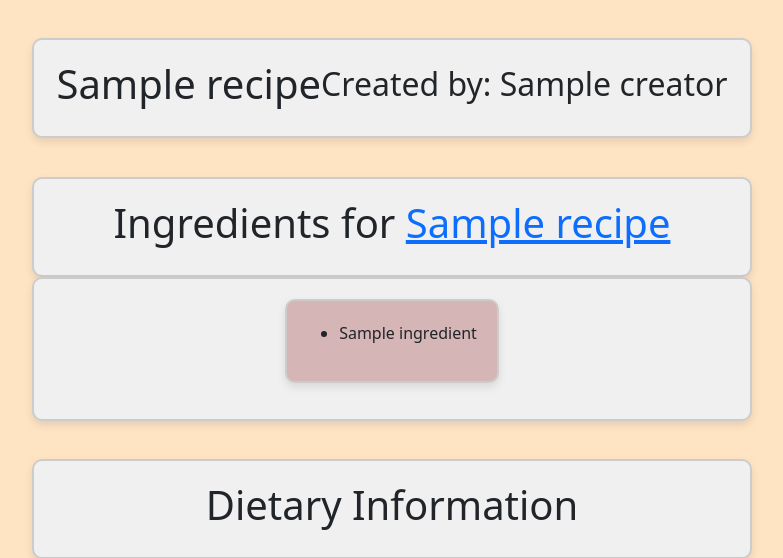
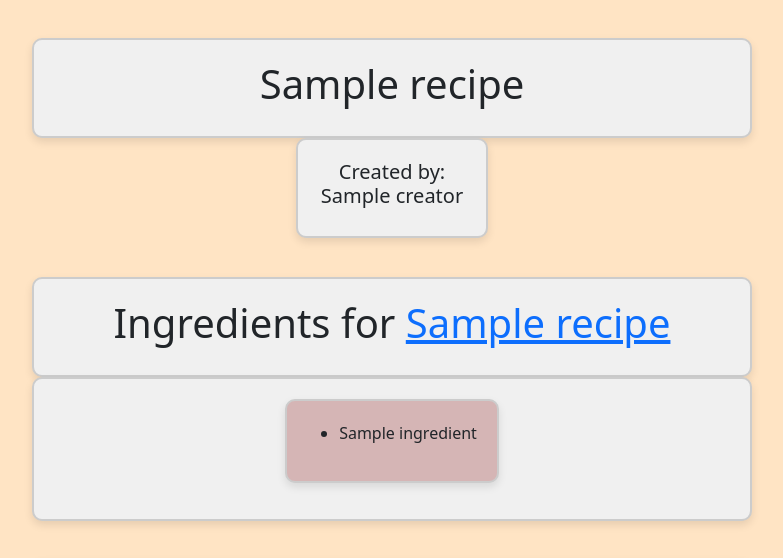
Before and after one commit to maseelshah22/community_cuisine, a Flask app: template templates/ingredients.html in a window 1280 px wide. Shown: the part 78-636 px from the top of the page, without its empty margins (248-1031 px from the left). Run offline with Flask 3, Linux system fonts and the light colour scheme; the template is opened without the code that fills it: most values are stand-ins (such as "Sample title", 1, 10 or a date in 2020).

Commit message:
fixed recipe creator display

```diff
--- a/templates/ingredients.html
+++ b/templates/ingredients.html
@@ -144,6 +144,23 @@
         margin: auto;
         margin-top: 3%;
     }
+    .containerAuthor {
+        display: flex;
+        justify-content: center;
+        align-items: center;
+        display: flex;
+        justify-content: center;
+        align-items: center;
+        text-align: center;
+        background-color: #f0f0f0;
+        border: 2px solid #ccc;
+        border-radius: 10px;
+        box-shadow: 0 4px 8px rgba(0, 0, 0, 0.1);
+        padding: 20px;
+        max-width: 15%;
+        margin: auto;
+        /* margin-top: 3%; */
+    }
 
     .buttonContainer {
 
@@ -221,8 +238,14 @@
 
     <div class="containerTitle">
         <h1>{{ recipe.title }} </h1>
-        <h2>Created by: {{ creator }}</h2>
+
+
     </div>
+
+    <div class="containerAuthor">
+        <h5>Created by: {{ creator }}</h5>
+  </div>
+
 
     <div class="containerTitle">
         <h1>Ingredients for <a href="{{ recipe['URL'] }}" target="_blank">{{ recipe.title }}</a> </h1>
```
